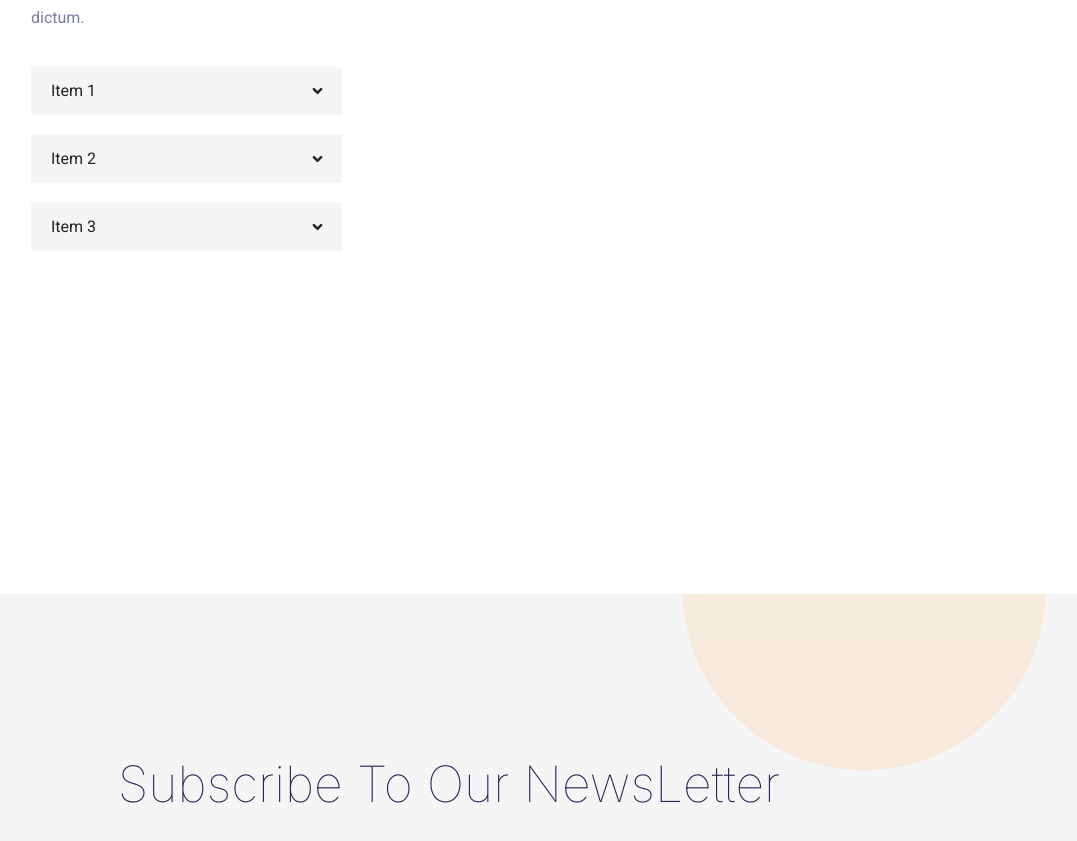
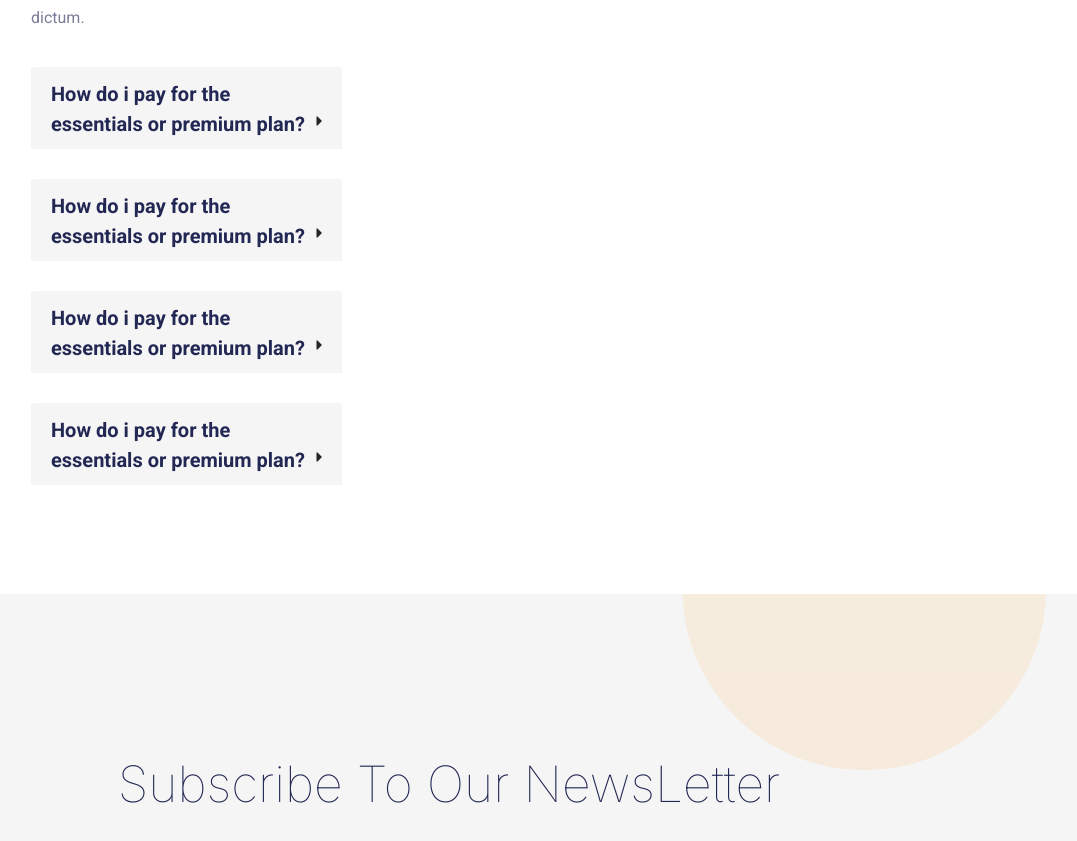
Before and after one commit to arif-hstu/sales-landing-page, a plain HTML site: page index.html in a window 1280 px wide. Shown: the part 7256-8097 px from the top of the page, without its empty margins (191-1268 px from the left). Drawn offline with Linux system fonts and the light colour scheme.

Commit message:
accordion improved

```diff
--- a/index.html
+++ b/index.html
@@ -295,29 +295,46 @@
 
                     <div class="accordion-holder">
                         <div id="accordion" class="accordion">
-                            <div class="card-accordion mb-0">
+                            <div class="card-accordion">
+                                <div class="card-1">
                                     <div class="card-header collapsed" data-toggle="collapse" href="#collapseOne">
-                                    <a class="card-title"> Item 1 </a>
+                                        <a class="card-title">How do i pay for the essentials or premium plan? </a>
                                     </div>
                                     <div id="collapseOne" class="card-body collapse" data-parent="#accordion">
                                         <p>Anim pariatur cliche reprehenderit, enim eiusmod high life accusamus terry
                                             richardson ad squid. 3 wolf moon officia aute, </p>
                                     </div>
+                                </div>
+                                <div class="card-2">
                                     <div class="card-header collapsed" data-toggle="collapse" data-parent="#accordion"
                                         href="#collapseTwo">
-                                    <a class="card-title"> Item 2 </a>
+                                        <a class="card-title">How do i pay for the essentials or premium plan?</a>
                                     </div>
                                     <div id="collapseTwo" class="card-body collapse" data-parent="#accordion">
                                         <p>Anim pariatur cliche reprehenderit, enim eiusmod high life accusamus terry
                                             richardson ad squid. 3 wolf moon officia aute, non cupidatat skateboard
                                             dolor brunch. F. </p>
                                     </div>
+                                </div>
+                                <div class="card-3">
                                     <div class="card-header collapsed" data-toggle="collapse" data-parent="#accordion"
                                         href="#collapseThree">
-                                    <a class="card-title"> Item 3 </a>
+                                        <a class="card-title">How do i pay for the essentials or premium plan? </a>
                                     </div>
-                                <div id="collapseThree" class="collapse" data-parent="#accordion">
-                                    <div class="card-body">Anim pariatur cliche reprehenderit, enim eiusmod h </div>
+                                    <div id="collapseThree" class="card-body collapse" data-parent="#accordion">
+                                        <p>Anim pariatur cliche reprehenderit, enim eiusmod high life accusamus terry
+                                            richardson ad squid. 3 wolf moon officia aute, non cupidatat skateboard
+                                            dolor brunch. F. </p>
+                                    </div>
+                                </div>
+                                <div class="card-4">
+                                    <div class="card-header collapsed" data-toggle="collapse" data-parent="#accordion"
+                                        href="#collapseFour">
+                                        <a class="card-title">How do i pay for the essentials or premium plan? </a>
+                                    </div>
+                                    <div id="collapseFour" class="card-body collapse" data-parent="#accordion">
+                                        <p>Anim pariatur cliche reprehenderit, enim eiusmod high </p>
+                                    </div>
                                 </div>
                             </div>
                         </div>
--- a/sass/style.scss
+++ b/sass/style.scss
@@ -558,39 +558,46 @@ nav {
 	.accordion-holder {
 		.accordion {
 			.collapse {
-				margin-bottom: 20px;
+				margin-bottom: 30px;
 			}
 			.card-header {
 				background-color: $color-secondary;
 				border: none;
-				margin-top: 20px;
+				margin-top: 30px;
+				height: 82px;
 				&:after {
-				  font-family: 'FontAwesome';
-				  content: "\f068";
+				  font-family: 'Font Awesome 5 Free';
+				  content: "\f0d7";
+				  font-weight: 900;
 				  float: right;
 				}
 
 				&.collapsed:after {
-					content: "\f107";
-					font-family: 'Font Awesome 5 Free';
-					font-weight: 900;
+					content: "\f0da";
+				}
+				.card-title {
+					font-family: $font-btn-family;
+					font-size: $font-btn-size;
+					color: $color-dark;
+					font-weight: 600;
 				}
 			}
 			.card-body {
 				background-color: $color-secondary;
 				color: $color-gray;
+				position: relative;
+				&:after {
+					content: "";
+					height: calc(100% + 80px);
+					border-left: 3px solid $color-primary;
+					position: absolute;
+					left: 0;
+					top: -80px;
+				}
 			}
 		}
 	}
 }
-
-// &:after {
-// 	content: "\f107";
-// 	font-family: 'Font Awesome 5 Free';
-// 	font-weight: 900;
-// 	float: right;
-//   }
-
 
 // Newsletter Area
 .newsletter-area {
```
Also changed, not shown: css/style.css, 1 other file. Lines whose indentation alone changed are shown as unchanged.
